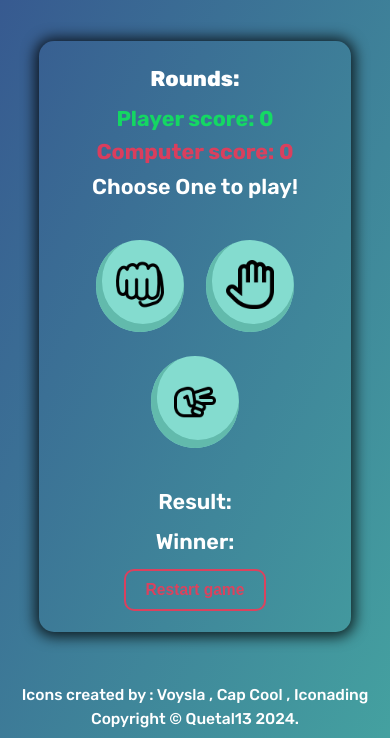
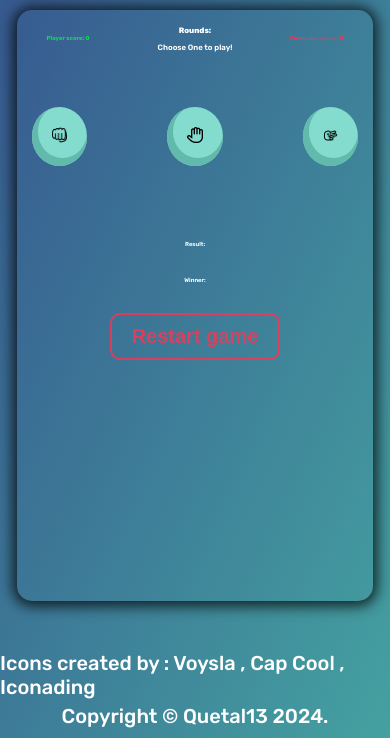
Before and after one commit to Quetal13/rock-paper-scissors, a plain HTML site: page index.html in a window 390 px wide. Shown: the part 106-844 px from the top of the page. Drawn offline with Linux system fonts and the light colour scheme.

Commit message:
Fixed sizes
The default size of the fonts and images was broken too

```diff
--- a/css/style.css
+++ b/css/style.css
@@ -41,7 +41,7 @@ header {
     align-items: center;
     justify-content: center;
     font-weight: bolder;
-    font-size: 50px;
+    font-size: 3vw;
 }
 
 a {
@@ -62,7 +62,7 @@ a:hover {
     width: 800px;
     min-height: 70vh;
     max-height: 70vh;
-    font-size: 25px;
+    font-size: 1.5vw;
     font-weight: 600;
     box-shadow: 0px 1px 14px 4px rgba(0,0,0,0.77);
     -webkit-box-shadow: 0px 1px 14px 4px rgba(0,0,0,0.77);
@@ -72,16 +72,16 @@ a:hover {
 .header {
     display: flex;
     justify-content: center;
-    margin-bottom: 15px;
-    margin-top: 10px;
-    font-size: 30px;
+    margin-bottom: 0.1vw;
+    margin-top: 0.1vw;
+    font-size: 2vw;
     font-weight: 800;
 }
 
 .score-container {
     display: flex;
     justify-content: space-between;
-    margin-bottom: 15px;
+    margin-bottom: 0;
     margin-left: 15px;
     margin-right: 15px;
     font-weight: 700;
@@ -98,16 +98,15 @@ a:hover {
 .choose {
     display: flex;
     justify-content: center;
-    font-size: 30px;
-    margin-top: 30px;
-    margin-bottom: 50px;
+    font-size: 2vw;
+    margin-top: 0.5vw;
 }
 
 .button-container {
     display: flex;
     justify-content: center;
     align-items: center;
-    height: 200px;
+    height: 20vh;
     gap: 80px;
 }
 
@@ -129,7 +128,7 @@ a:hover {
 }
 
 .button-container img {
-    width: 70px;
+    max-width: 4vw;
     height: auto;
 }
 
@@ -175,66 +174,3 @@ a:hover {
         transform: scale(1); /* Return to normal size */
     }
 }
-
-/* Responsive design for mobile */
-
-@media screen and (max-width: 600px) {
-    body {
-        max-height: 100vh;
-    }
-
-    header {
-        font-size: 8vw;
-        max-height: 17vh;
-    }
-
-    .header {
-        font-size: 5.5vw;
-    }
-
-    .choose {
-        font-size: 5.5vw;
-        margin-top: 10px;
-        margin-bottom: 20px;
-    }
-
-    .game-container {
-        max-width: 80vw;
-        font-size: 5.5vw;
-        text-align: center;
-        margin: 0;
-    }
-
-    .score-container {
-        flex-direction: column;
-        gap: 8px;
-        align-items: center;
-        margin: 0;
-    }
-
-    .button-container {
-        min-height: 250px;
-        padding: 20px;
-        display: flex;
-        flex-direction: row;
-        flex-wrap: wrap;
-        gap: 5.5vw;
-    }
-
-    .button-container img {
-        max-width: 12.5vw;
-    }
-
-    .bottom-container {
-        margin-top: 20px;
-        gap: 15px;
-    }
-
-    .restart button {
-        font-size: 4vw;
-    }
-
-    footer {
-        font-size: 4vw;
-    }
-}
```
